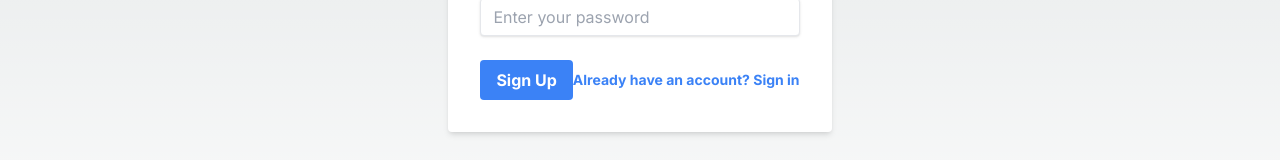
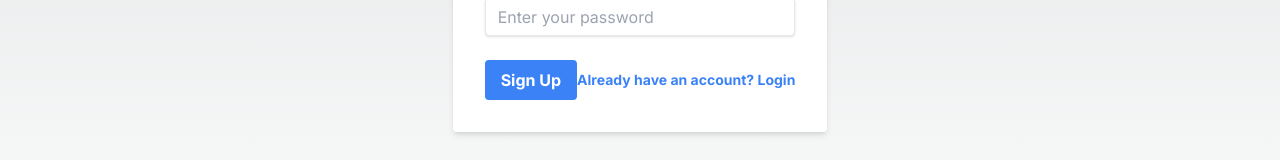
Before and after one commit to Sajidhussain1234/nextjs-practice-project, a Next.js app: page /signup in a window 1280 px wide. Shown: the part 459-619 px from the top of the page. Built offline with nearby package versions, Linux system fonts and the light colour scheme.

Commit message:
update signup page

```diff
--- a/src/app/signup/page.tsx
+++ b/src/app/signup/page.tsx
@@ -78,7 +78,7 @@ const SignUp = () => {
             href="/login"
             className="inline-block align-baseline font-bold text-sm text-blue-500 hover:text-blue-800"
           >
-            Already have an account? Sign in
+            Already have an account? Login
           </Link>
         </div>
       </div>
```
